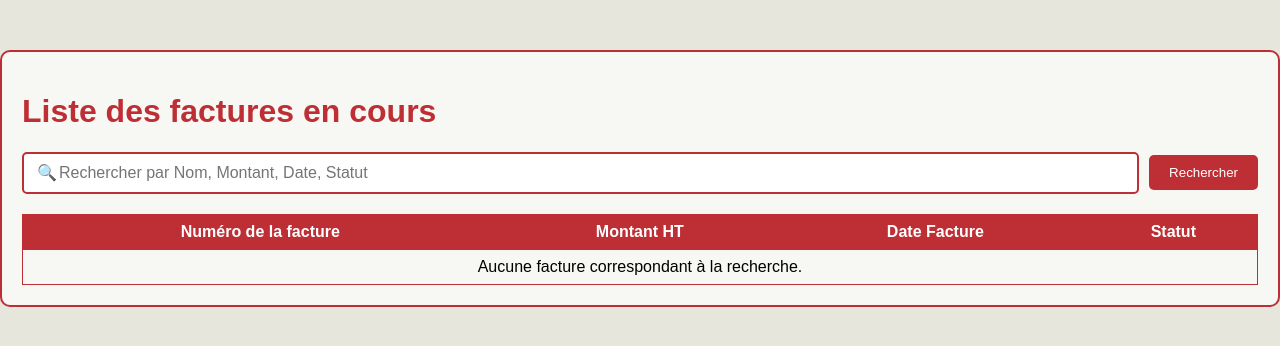
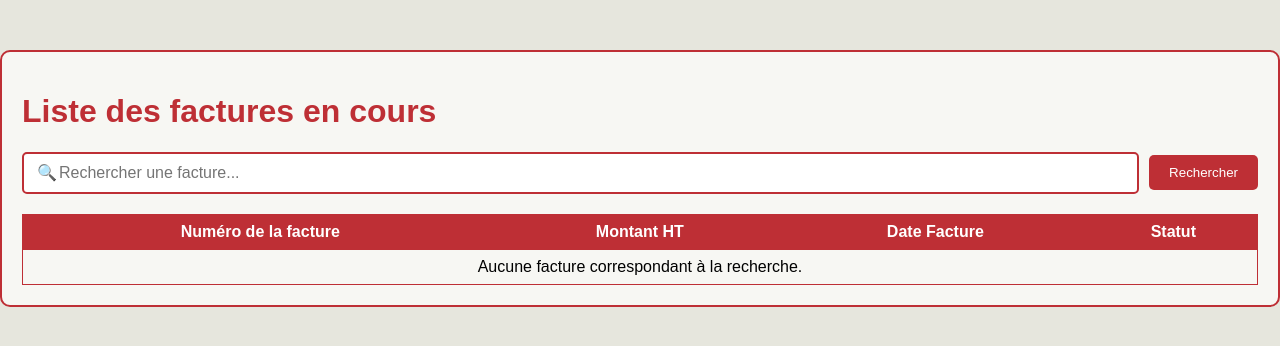
Before and after one commit to hugolsr04/criee2groupe5, a PHP site: page / in a window 1280 px wide. Shown: the top 346 px of the page. Run offline with PHP 8.4, Linux system fonts and the light colour scheme; data that the repository does not hold is empty.

Commit message:
change reserch

```diff
--- a/views/factures.php
+++ b/views/factures.php
@@ -14,7 +14,7 @@
         <form action="" method="GET">
             <div class="search-container">
                 <input type="text" name="search" class="search-input"
-                    placeholder="Rechercher par Nom, Montant, Date, Statut">
+                    placeholder="Rechercher une facture...">
                 <button type="submit" class="search-button">Rechercher</button>
             </div>
         </form>
```
